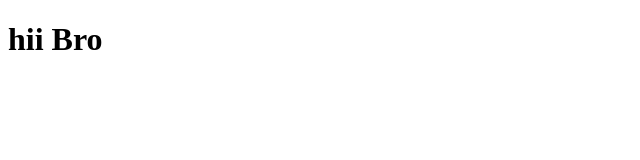
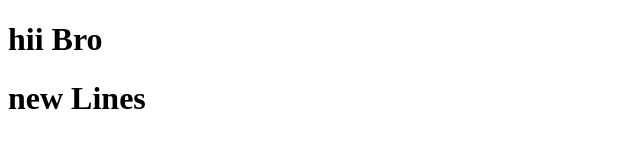
Before and after one commit to PrateekPsingh/Git_learn, a plain HTML site: page NEw.html in a window 1280 px wide. Shown: the whole page, without its empty margins (0-640 px from the left). Drawn offline with Linux system fonts and the light colour scheme.

Commit message:
Fisrt Chnage

```diff
--- a/NEw.html
+++ b/NEw.html
@@ -8,6 +8,8 @@
 </head>
 <body>
     <h1>hii Bro</h1>
+    <h1>new Lines
 
+    </h1>
 </body>
 </html>
```
